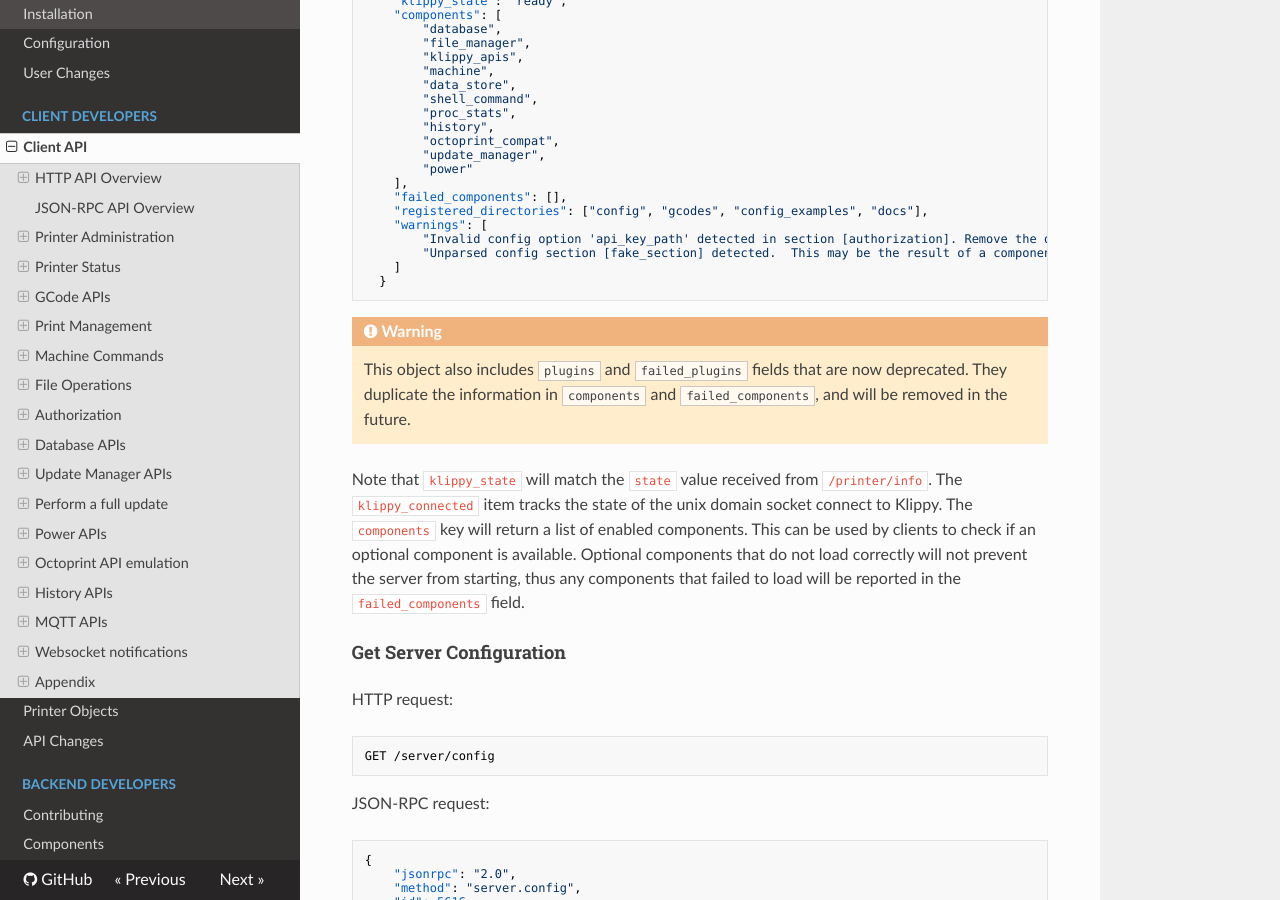
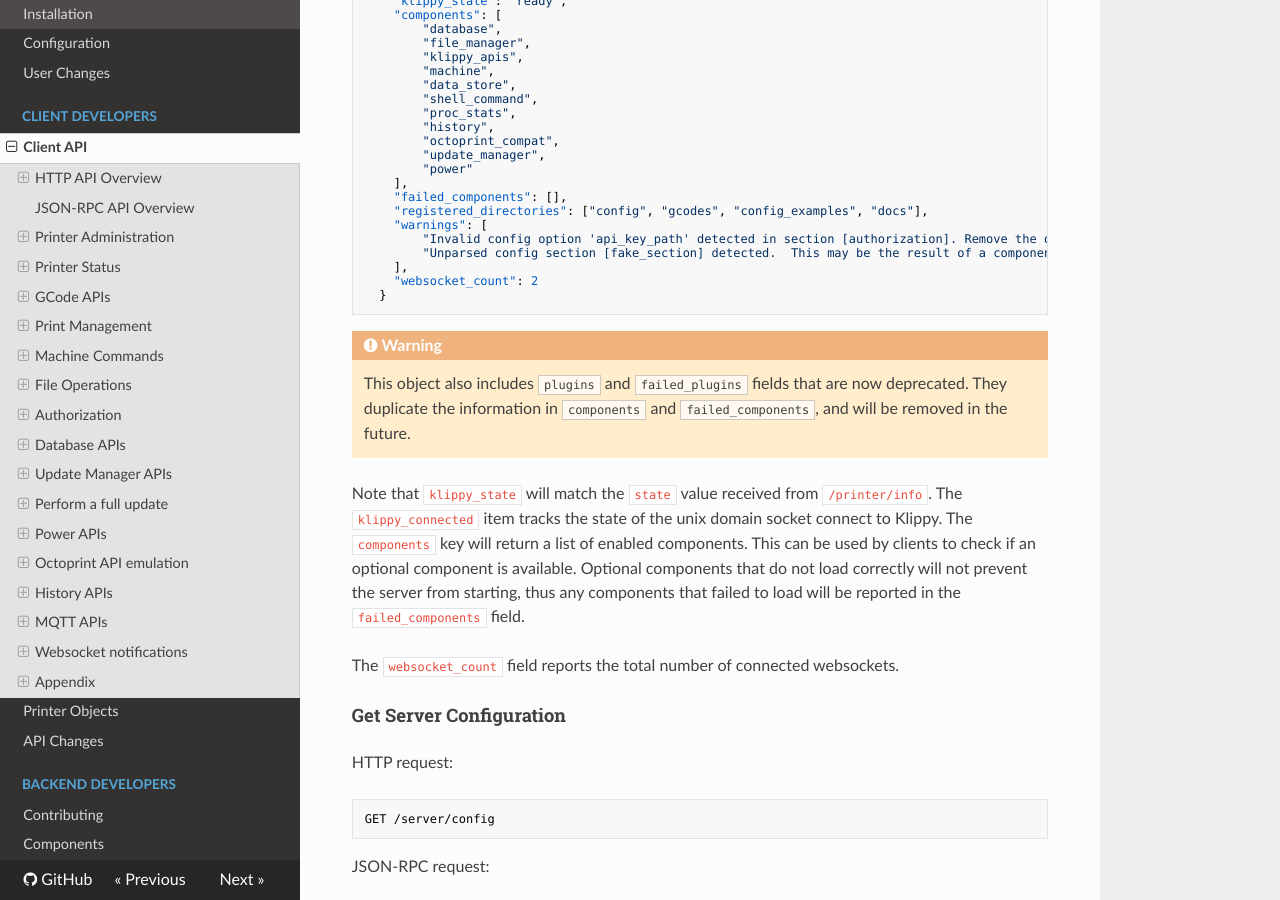
Before and after one commit to Marirossibn/moonraker, an MkDocs documentation site: the page built from docs/web_api.md, in a window 1280 px wide and 900 px high, scrolled down 8691 px. Built offline with MkDocs 1.6.1, drawn with Linux system fonts in a browser that asks for light colours; nearby versions of some CDN libraries.

Commit message:
docs:  update /server/info documentation
Note the addition of the "websocket_count" field.

Signed-off-by:  Eric Callahan <arksine.code@gmail.com>

````diff
--- a/docs/web_api.md
+++ b/docs/web_api.md
@@ -440,7 +440,8 @@ An object containing various fields that report server state.
     "warnings": [
         "Invalid config option 'api_key_path' detected in section [authorization]. Remove the option to resolve this issue. In the future this will result in a startup error.",
         "Unparsed config section [fake_section] detected.  This may be the result of a component that failed to load.  In the future this will result in a startup error."
-    ]
+    ],
+    "websocket_count": 2
   }
 ```
 !!! warning
@@ -455,6 +456,8 @@ of enabled components.  This can be used by clients to check if an optional
 component is available.  Optional components that do not load correctly will
 not prevent the server from starting, thus any components that failed to load
 will be reported in the `failed_components` field.
+
+The `websocket_count` field reports the total number of connected websockets.
 
 #### Get Server Configuration
 HTTP request:
````
